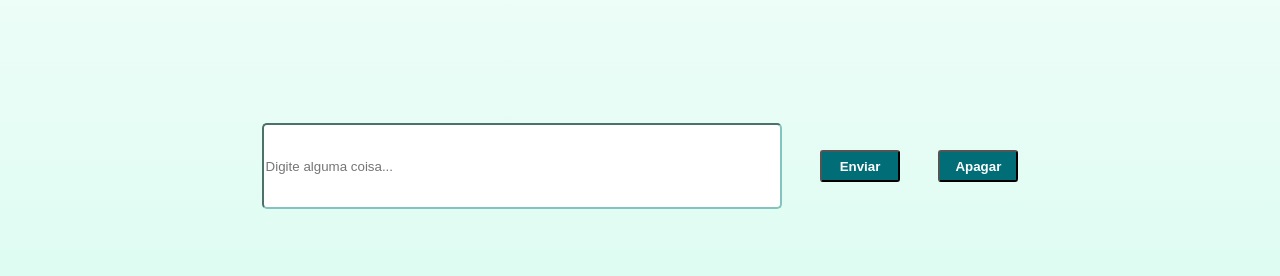
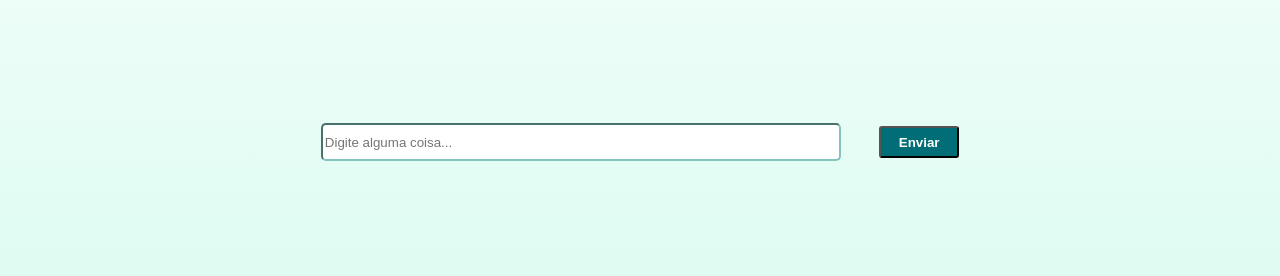
Before and after one commit to darllen/bellpepper, a plain HTML site: page index.html in a window 1280 px wide. Shown: the part 338-614 px from the top of the page. Drawn offline with nearby package versions, Linux system fonts and the light colour scheme; a web font is replaced by a local one.

Commit message:
resized input & removed erase button from main input

```diff
--- a/index.html
+++ b/index.html
@@ -37,7 +37,7 @@
     <div class="in">
         <input type="text" id="inpt" placeholder="Digite alguma coisa...">
         <input type="button" id="btn1" class="btn-in" onclick="Exibir()" value="Enviar">
-        <input type="button" id="btn2" class="btn-in" onclick="" value="Apagar">
+        <!--<input type="button" id="btn2" class="btn-in" onclick="" value="Apagar">-->
     </div>
 
     <div class="out">
@@ -48,5 +48,4 @@
 
 <script src="index.js"></script>
 
-
 </html>
--- a/style.css
+++ b/style.css
@@ -79,7 +79,7 @@ span {
 
 .in #inpt {
     width: 40%;
-    height: 10vh;
+    height: 2rem;
     border-radius: 5px;
     border-color: #83C5BE;
 }
```
